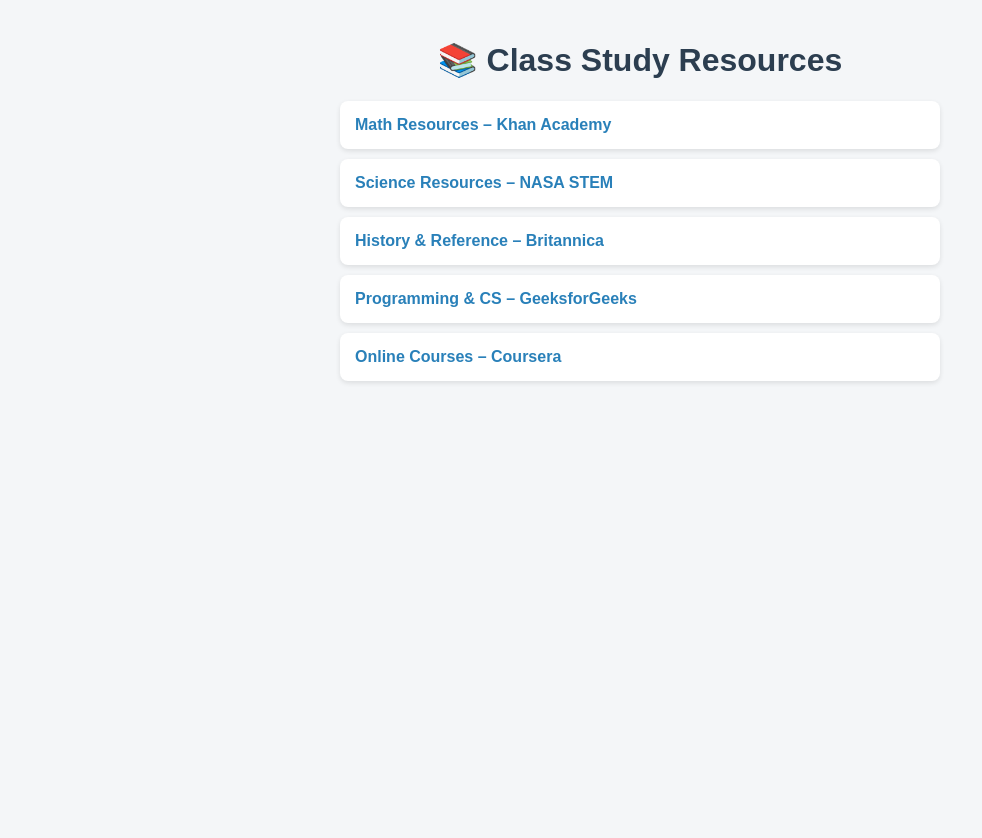
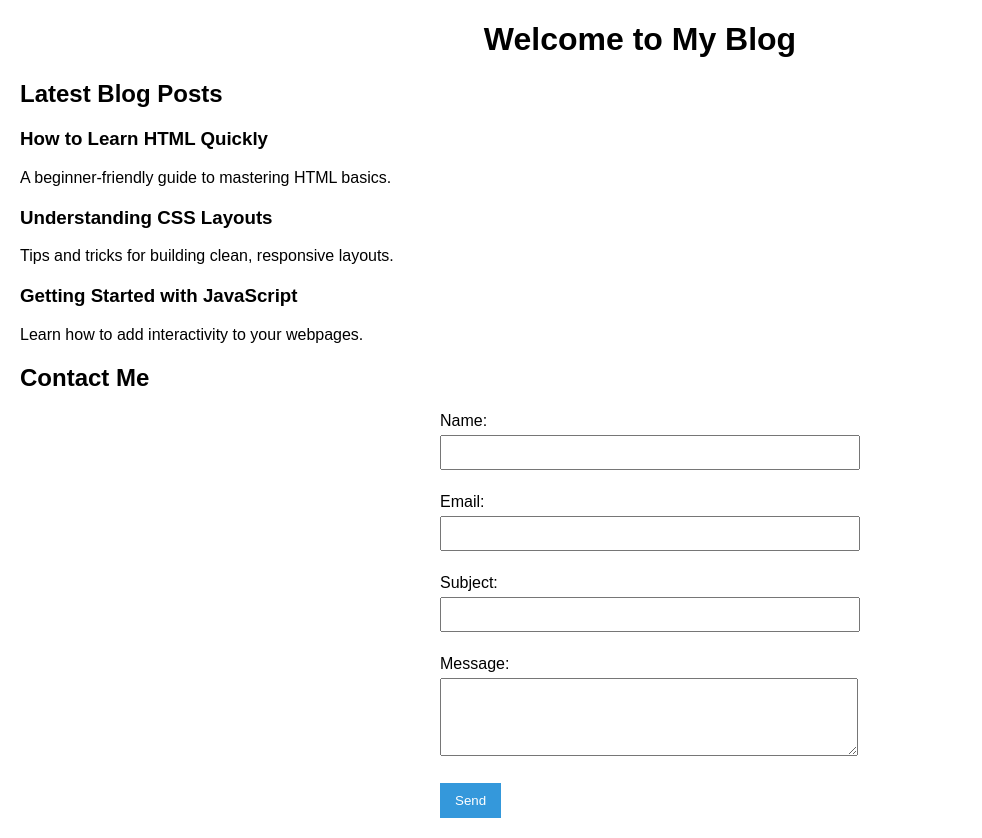
Before and after one commit to Abhilash-Gaju/Blog-Layout-Design, a plain HTML site: page index.html in a window 1280 px wide. Shown: the whole page, without its empty margins (0-982 px from the left). Before the commit the page ends 800 px from the top, so only its background shows below. Drawn offline with Linux system fonts and the light colour scheme.

Commit message:
Update index.html

```diff
--- a/index.html
+++ b/index.html
@@ -2,49 +2,52 @@
 <html lang="en">
 <head>
   <meta charset="UTF-8">
-  <title>Class Study Resources</title>
+  <title>My Blog</title>
   <style>
-    body {
-      font-family: Arial, sans-serif;
-      background: #f4f6f8;
-      margin: 0;
-      padding: 20px;
-    }
-    h1 {
-      color: #2c3e50;
-      text-align: center;
-    }
-    ul {
-      list-style: none;
-      padding: 0;
-      max-width: 600px;
-      margin: 20px auto;
-    }
-    li {
-      background: white;
-      margin: 10px 0;
-      padding: 15px;
-      border-radius: 8px;
-      box-shadow: 0 2px 5px rgba(0,0,0,0.1);
-    }
-    a {
-      text-decoration: none;
-      color: #2980b9;
-      font-weight: bold;
-    }
-    a:hover {
-      color: #e74c3c;
-    }
+    body { font-family: Arial, sans-serif; margin: 20px; }
+    h1 { text-align: center; }
+    ul { list-style-type: none; padding: 0; }
+    li { margin-bottom: 20px; }
+    form { max-width: 400px; margin: 20px auto; }
+    input, textarea { width: 100%; padding: 8px; margin: 5px 0; }
+    button { padding: 10px 15px; background: #3498db; color: white; border: none; }
+    button:hover { background: #2980b9; }
   </style>
 </head>
 <body>
-  <h1>📚 Class Study Resources</h1>
+  <h1>Welcome to My Blog</h1>
+
+  <h2>Latest Blog Posts</h2>
   <ul>
-    <li><a href="https://www.khanacademy.org/" target="_blank">Math Resources – Khan Academy</a></li>
-    <li><a href="https://www.nasa.gov/stem" target="_blank">Science Resources – NASA STEM</a></li>
-    <li><a href="https://www.britannica.com/" target="_blank">History & Reference – Britannica</a></li>
-    <li><a href="https://www.geeksforgeeks.org/" target="_blank">Programming & CS – GeeksforGeeks</a></li>
-    <li><a href="https://www.coursera.org/" target="_blank">Online Courses – Coursera</a></li>
+    <li>
+      <h3>How to Learn HTML Quickly</h3>
+      <p>A beginner-friendly guide to mastering HTML basics.</p>
+    </li>
+    <li>
+      <h3>Understanding CSS Layouts</h3>
+      <p>Tips and tricks for building clean, responsive layouts.</p>
+    </li>
+    <li>
+      <h3>Getting Started with JavaScript</h3>
+      <p>Learn how to add interactivity to your webpages.</p>
+    </li>
   </ul>
+
+  <h2>Contact Me</h2>
+  <form>
+    <label for="name">Name:</label><br>
+    <input type="text" id="name" name="name"><br><br>
+
+    <label for="email">Email:</label><br>
+    <input type="email" id="email" name="email"><br><br>
+
+    <label for="subject">Subject:</label><br>
+    <input type="text" id="subject" name="subject"><br><br>
+
+    <label for="message">Message:</label><br>
+    <textarea id="message" name="message" rows="4"></textarea><br><br>
+
+    <button type="submit">Send</button>
+  </form>
 </body>
 </html>
```
